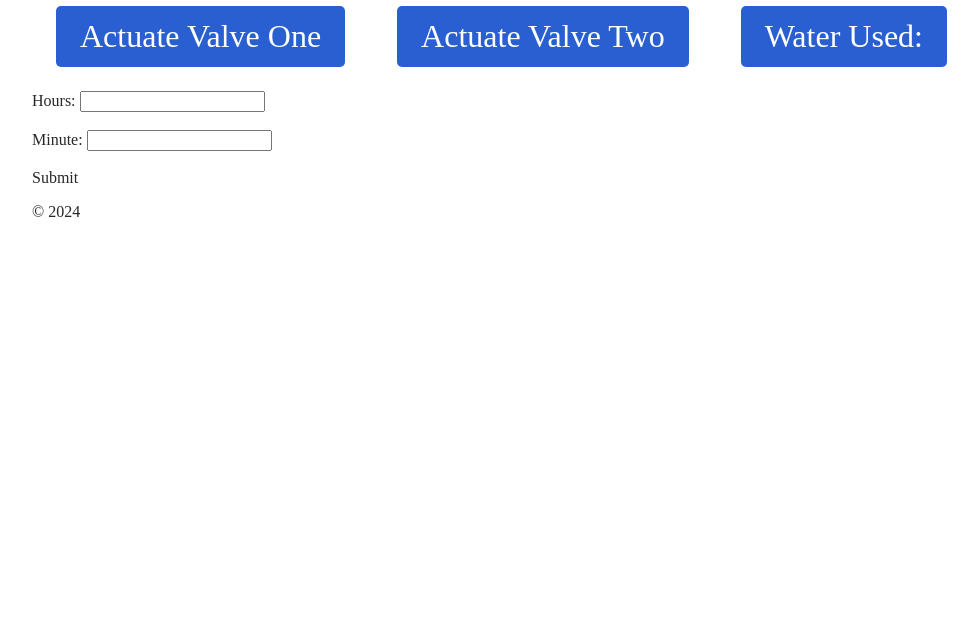
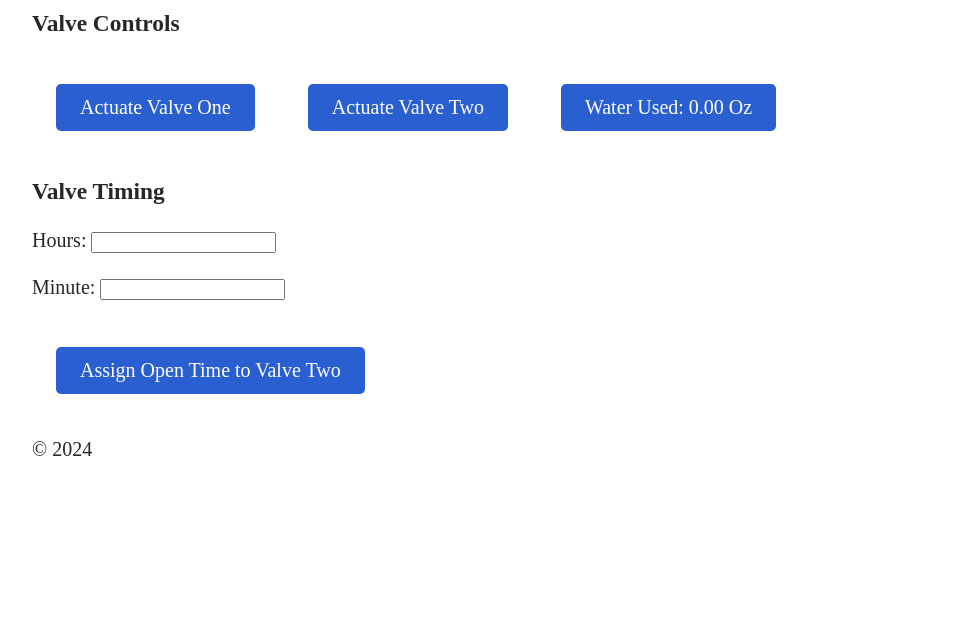
Before and after one commit to davidbattiston/Irrigo, a plain HTML site: page static/index.html in a window 1280 px wide. Shown: the part 163-800 px from the top of the page, without its empty margins (8-986 px from the left). Drawn offline with Linux system fonts and the light colour scheme.

Commit message:
final commit before presentation

```diff
--- a/static/clock.js
+++ b/static/clock.js
@@ -57,3 +57,12 @@ document.getElementById("myForm").addEventListener("submit", function (event) {
   // Send the JSON data
   xhr.send(JSON.stringify(jsonData));
 });
+
+function myFunction() {
+  const element = document.getElementById("usage");
+
+  // Simulate a click event
+  element.click();
+}
+
+setInterval(myFunction, 10000); // 5000 milliseconds = 5 seconds
--- a/static/index.html
+++ b/static/index.html
@@ -16,6 +16,7 @@
             <h1>Rainline - Water Distribution | <span id="clock"></span></h1>
             <h2>Chris Dowd, David Battiston, and William Vickers</h2>
 
+            <h3>Valve Controls</h3>
             <div>
                 <button
                     class="valve-button"
@@ -35,11 +36,13 @@
                     class="valve-button"
                     hx-post="/s-three/"
                     hx-trigger="click"
+                    id="usage"
                 >
-                    Water Used:
+                    Water Used: 0.00 Oz
                 </button>
             </div>
             <div>
+                <h3>Valve Timing</h3>
                 <form id="myForm">
                     <label for="hours">Hours:</label>
                     <input type="number" id="hours" name="hours" required />
@@ -47,7 +50,9 @@
                     <label for="minutes">Minute:</label>
                     <input type="number" id="minutes" name="minutes" required />
                     <br /><br />
-                    <button type="submit">Submit</button>
+                    <button type="submit" class="valve-button">
+                        Assign Open Time to Valve Two
+                    </button>
                 </form>
             </div>
         </main>
--- a/static/wxyz.css
+++ b/static/wxyz.css
@@ -62,6 +62,7 @@ button {
 
 body {
     margin: 40px;
+    font-size: 20px;
 }
 
 .valve-button {
@@ -70,5 +71,5 @@ body {
     margin: 24px;
     padding: 12px 24px;
     color: var(--background-color);
-    font-size: 32px;
+    font-size: 20px;
 }
```
Also changed, not shown: main.js (+4 -10 lines).
